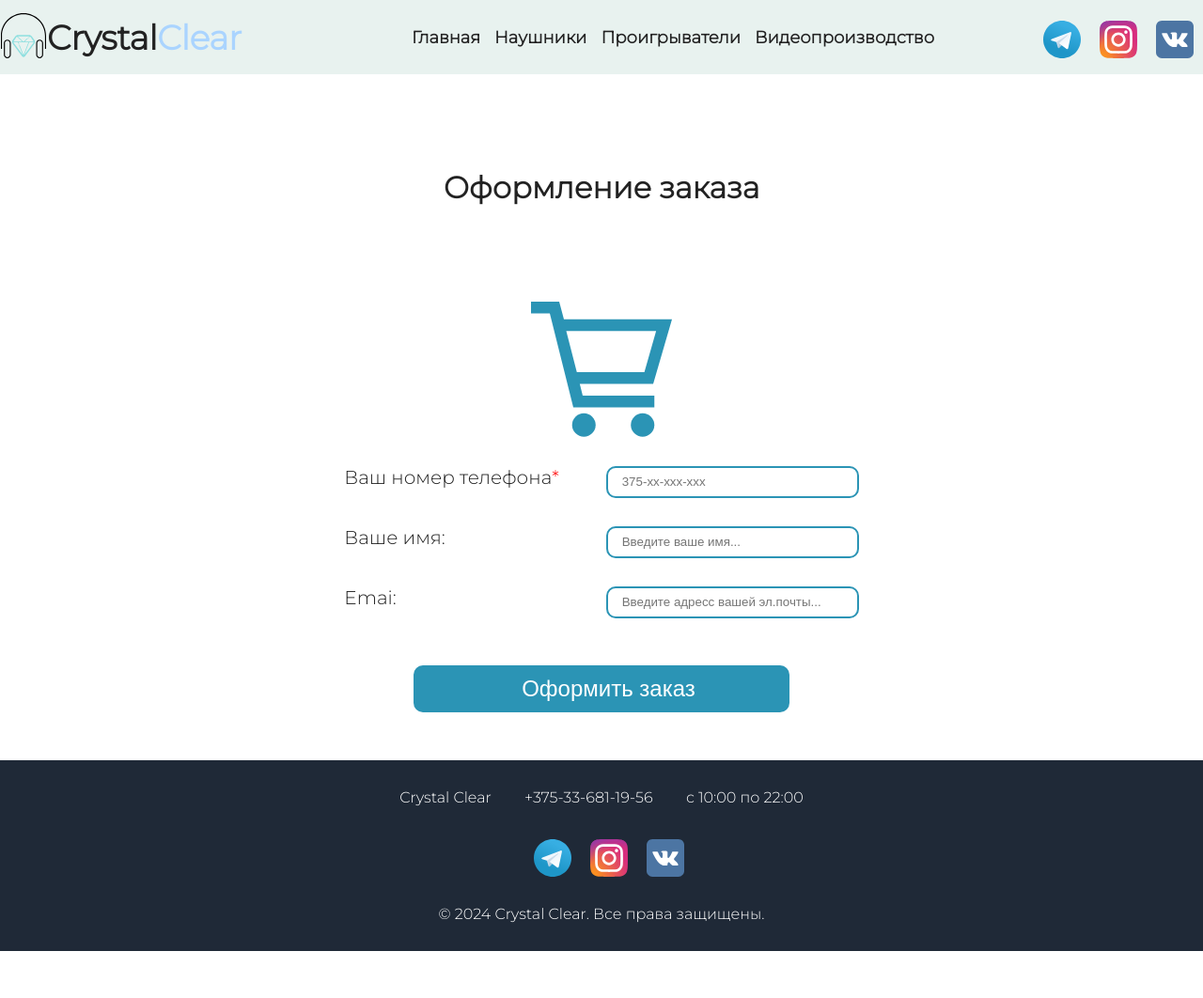
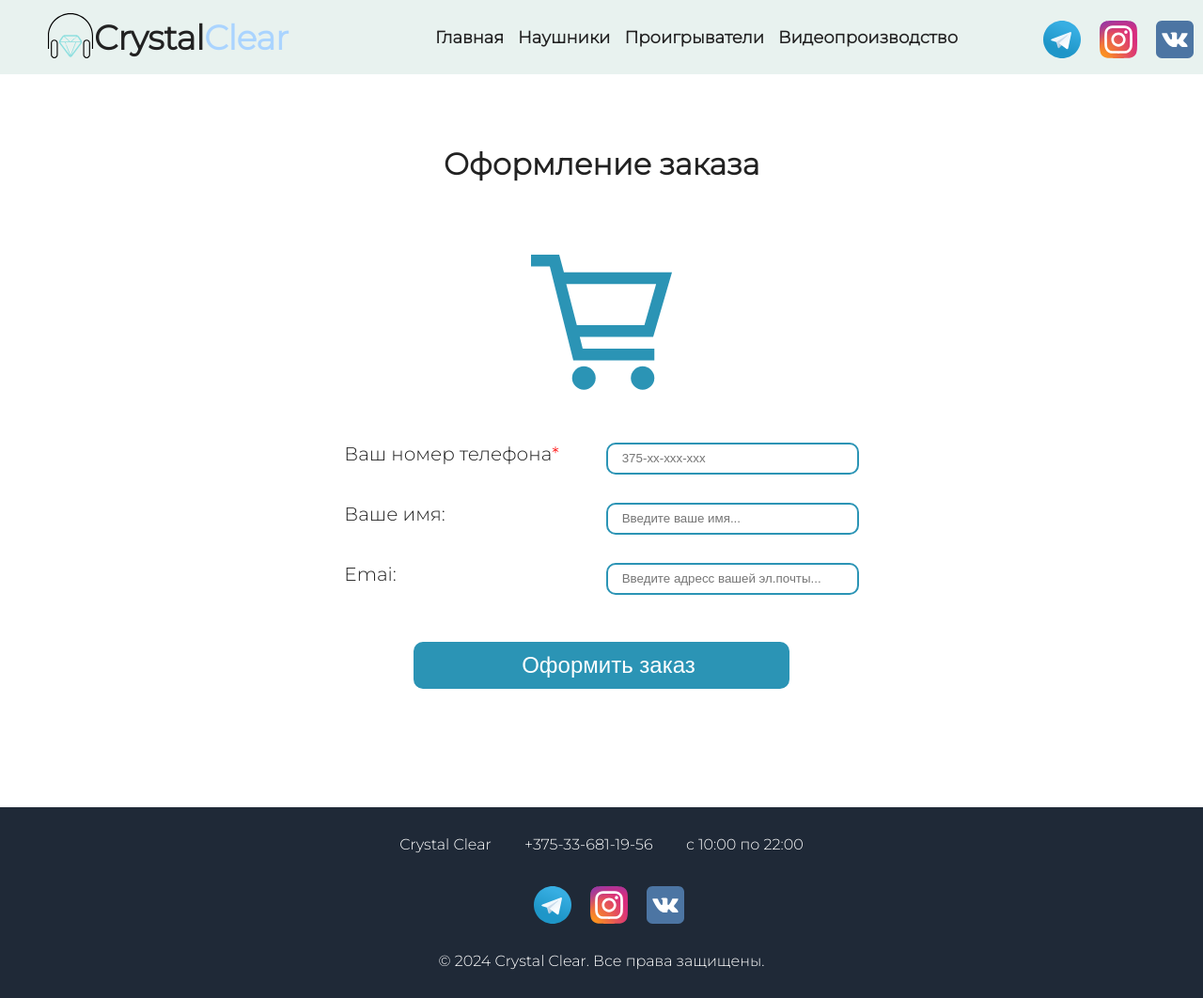
Before and after one commit to ksayron/CrystalClear, a plain HTML site: page order_form.html in a window 1280 px wide. Shown: the whole page at 94% size. Before the commit the page ends 1012 px from the top, so only its background shows below. Drawn offline with Linux system fonts and the light colour scheme.

Commit message:
Update style.css
chnged distances between header footer and goods, made logo closer to center

```diff
--- a/src/style.css
+++ b/src/style.css
@@ -21,6 +21,7 @@ header {
     align-items: center;
     padding: 12px 0px;
     background-color: #e8f2ef;
+    padding-left:50px;
   }
 
 .company{
@@ -195,7 +196,7 @@ header {
 }
 h1{
   text-align: center;
-  margin: 80px 0px;
+  margin: 30px 0px;
 }
 .desc{
     padding-left: 5px;
@@ -266,6 +267,7 @@ footer{
     color: #fff;
     gap: 25px;
     padding: 30px 0px;
+    margin-top: 50px;
 }
 
 .contact{
```
